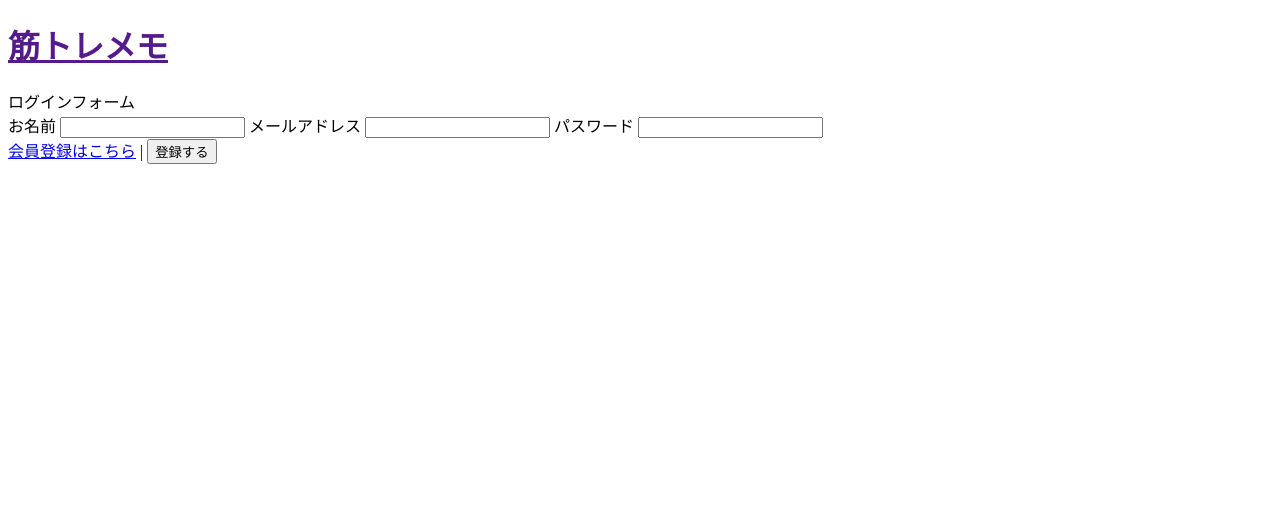
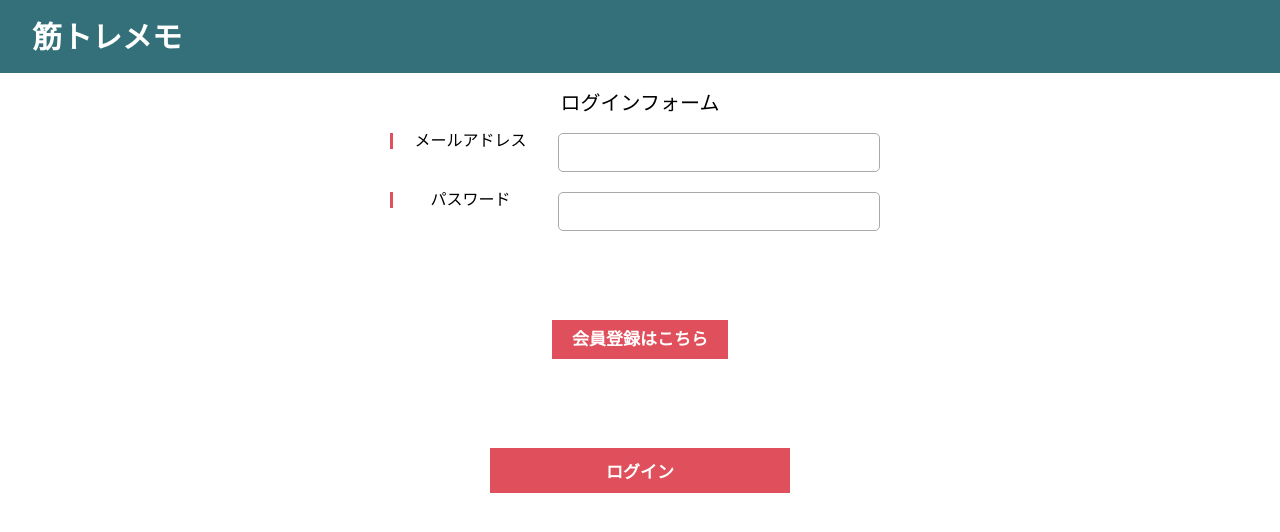
Before and after one commit to TSUNODA-web/woekout.memo, a PHP site: page /login.php in a window 1280 px wide. Shown: the top 532 px of the page. Run offline with PHP 8.4, Linux system fonts and the light colour scheme.

Commit message:
マイページcss設計中

```diff
--- a/login.php
+++ b/login.php
@@ -5,6 +5,9 @@
   <meta charset="UTF-8">
   <meta http-equiv="X-UA-Compatible" content="IE=edge">
   <meta name="viewport" content="width=device-width, initial-scale=1.0">
+  <link rel="stylesheet" href="reset.css" />
+  <link rel="stylesheet" href="style.css" />
+
   <title>login</title>
 </head>
 
@@ -14,22 +17,25 @@
       <h1><a href="">筋トレメモ</a></h1>
     </div>
   </header>
-  <div class="form">
-    <div class="form_title">ログインフォーム</div>
-    <div class="form_content">
+  <p class="form-title">ログインフォーム</p>
+  <div class="form-content">
     <form action="" method="post">
-        <div class="form_list">
-          <label>お名前</label>
-          <input name="name" type="text" value="">
+      <div class="form-list">
         <label>メールアドレス</label>
         <input name="email" type="email" value="">
+      </div>
+      <div class="form-list">
         <label>パスワード</label>
         <input name="password" type="password" value="">
-          <div><a href="#">会員登録はこちら</a> | <input type="submit" value="登録する" /></div>
+      </div>
+      <div class="btn-area">
+        <a href="join/index.php" class="button">会員登録はこちら</a>
+
+        <input type="submit" name="" value="ログイン">
       </div>
     </form>
   </div>
-  </div>
+
 </body>
 
 </html>
--- a/mypage.php
+++ b/mypage.php
@@ -5,6 +5,9 @@
   <meta charset="UTF-8">
   <meta http-equiv="X-UA-Compatible" content="IE=edge">
   <meta name="viewport" content="width=device-width, initial-scale=1.0">
+  <link rel="stylesheet" href="reset.css" />
+  <link rel="stylesheet" href="style.css" />
+
   <title>マイページ</title>
 </head>
 
--- a/style.css
+++ b/style.css
@@ -29,6 +29,7 @@ a {
 .form-list {
   overflow: hidden;
   margin-bottom: 20px;
+  text-align: center;
 }
 
 label {
@@ -55,6 +56,7 @@ input[type="password"] {
 
 .btn-area {
   text-align: center;
+  margin-top: 100px
 }
 
 .button {
@@ -78,3 +80,12 @@ input[type="submit"] {
   padding: 10px 20px;
   margin: 100px;
 }
+
+p {
+  text-align: center;
+  margin-bottom: 50px;
+}
+
+.content {
+  text-align: center;
+}
```
Also changed, not shown: join/thanks.php (+9 -5 lines). Lines whose indentation alone changed are shown as unchanged.
